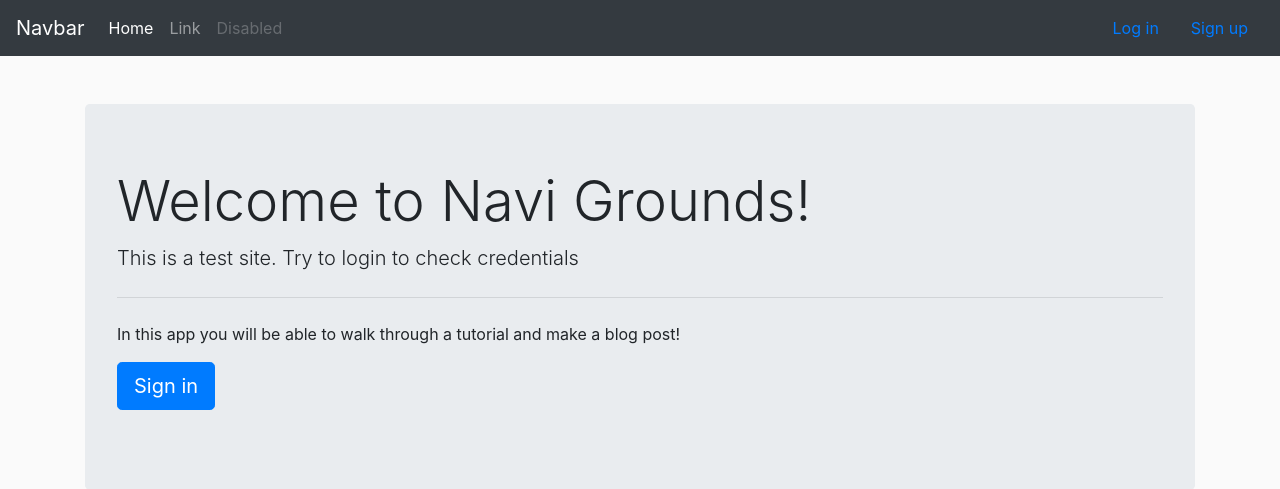
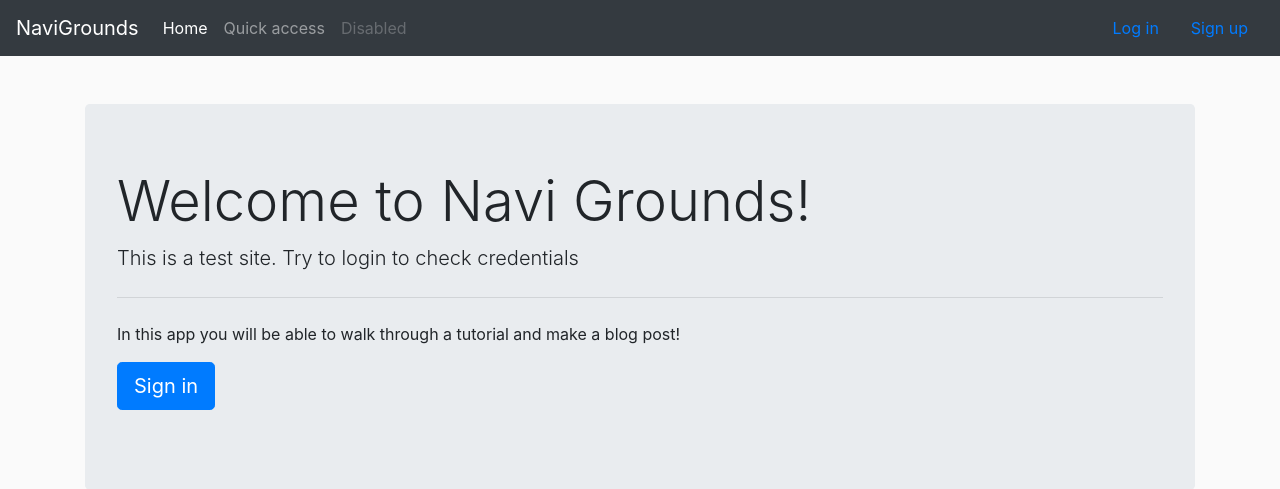
Before and after one commit to daniel-grinevich/NaviGrounds, a Django app: page /blog/ in a window 1280 px wide. Shown: the top 489 px of the page. Run offline with Django 3.2, Linux system fonts and the light colour scheme; data comes from the database, SQL or seed files in the repository; parts of the project's set-up code (start-up, migrations or seed data) failed here and were passed over; some libraries are stand-ins or nearby versions.

Commit message:
changes to NavBar

```diff
--- a/blog/templates/blog/base.html
+++ b/blog/templates/blog/base.html
@@ -22,7 +22,7 @@
               <button class="navbar-toggler" type="button" data-toggle="collapse" data-target="#navbarTogglerDemo03" aria-controls="navbarTogglerDemo03" aria-expanded="false" aria-label="Toggle navigation">
                   <span class="navbar-toggler-icon"></span>
               </button>
-              <a class="navbar-brand" href="#">Navbar</a>
+              <a class="navbar-brand" href="#">NaviGrounds</a>
 
               <div class="collapse navbar-collapse" id="navbarTogglerDemo03">
                   <ul class="navbar-nav mr-auto mt-2 mt-lg-0">
@@ -30,7 +30,7 @@
                           <a class="nav-link" href="{% url 'index' %}">Home <span class="sr-only">(current)</span></a>
                       </li>
                       <li class="nav-item">
-                          <a class="nav-link" href="#">Link</a>
+                          <a class="nav-link" href="#">Quick access</a>
                       </li>
                       <li class="nav-item">
                           <a class="nav-link disabled" href="#">Disabled</a>
```
